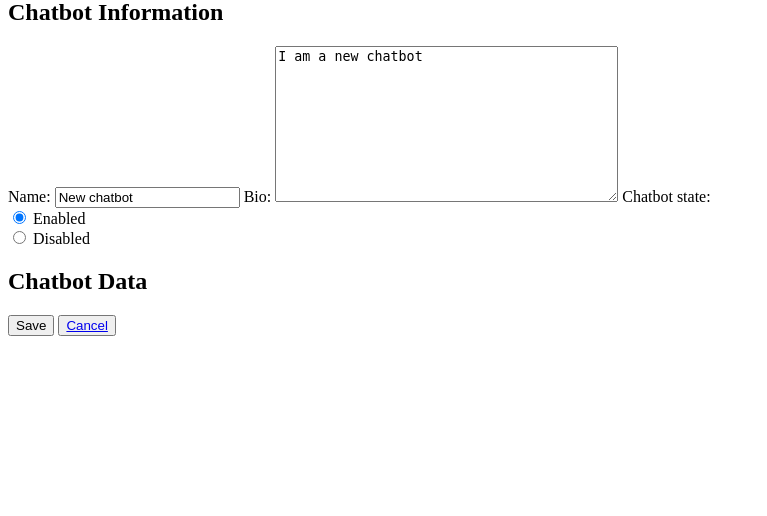
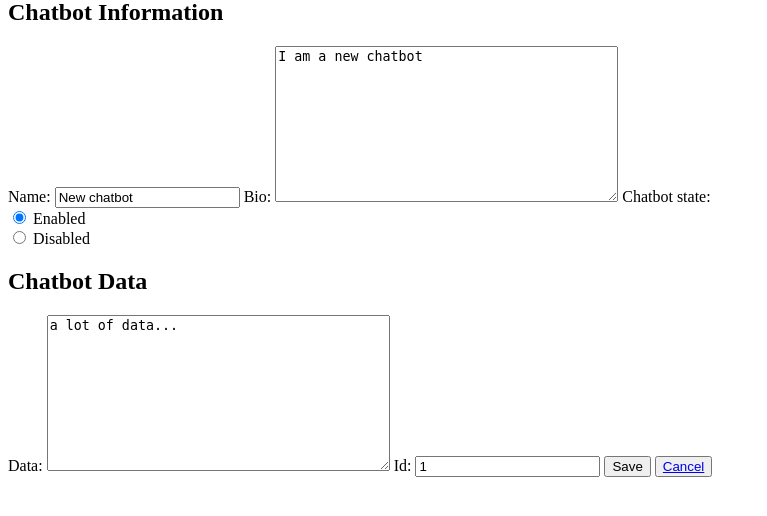
Before and after one commit to muhuchah/toit_chatbot, a Django app: page /chatbot/chatbot_detail/1/ in a window 1280 px wide. Shown: the part 81-597 px from the top of the page, without its empty margins (0-767 px from the left). Run offline with Django 4.2, Linux system fonts and the light colour scheme; data comes from the database, SQL or seed files in the repository.

Commit message:
fix bug in chatbot_detail.html

```diff
--- a/templates/chatbot/chatbot_detail.html
+++ b/templates/chatbot/chatbot_detail.html
@@ -16,7 +16,7 @@
         {{ chatbot_form.as_table }}
 
         <h2>Chatbot Data</h2>
-        {% for chatbot_data in chatbot_data_forms %}
+        {% for chatbot_data_form in chatbot_data_forms %}
             {{ chatbot_data_form.as_table }}
             <button type="submit" name="chatbot_data_id" value="{{ chatbot_data_form.id.value }}">Save</button>
         {% endfor %}
```
